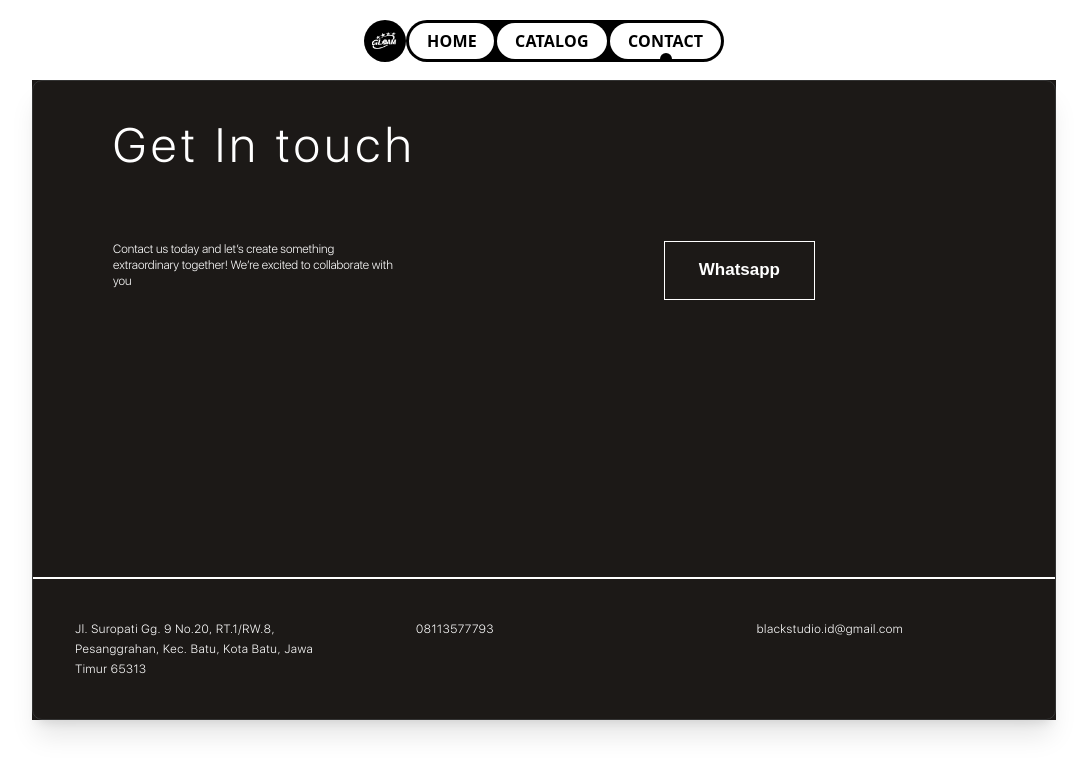
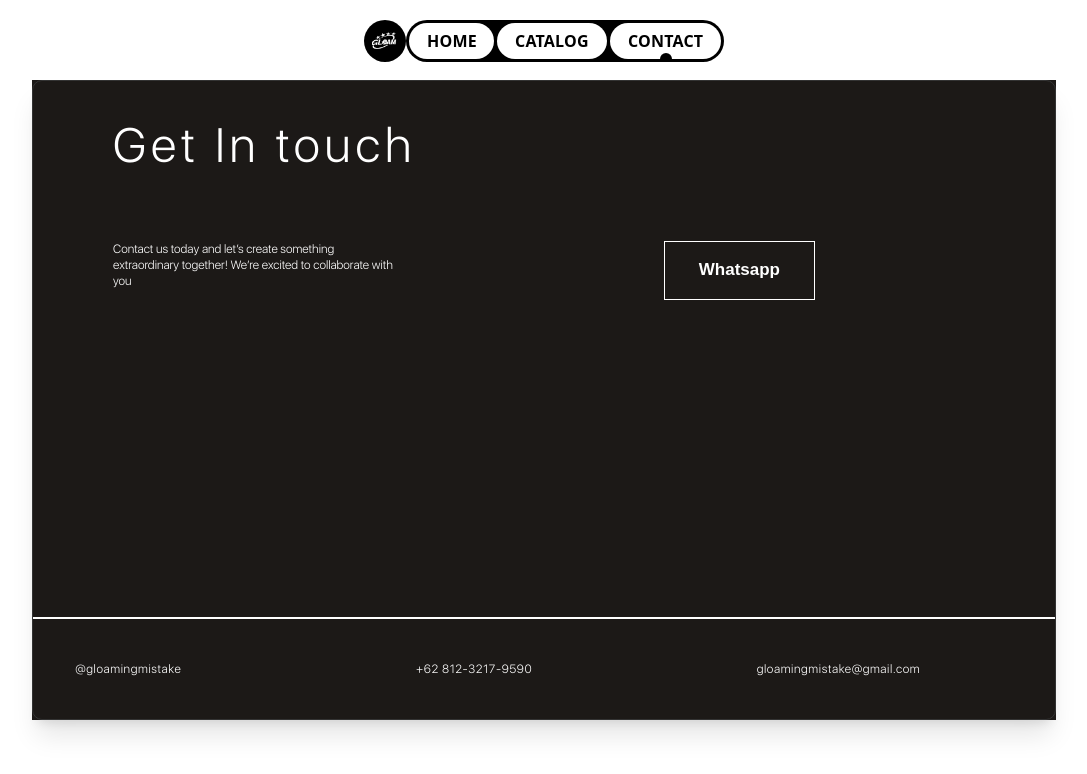
Before and after one commit to imamaffandi/gloam-frontend, a React (Vite) app: page /contact in a window 1280 px wide. Shown: the top 774 px of the page, without its empty margins (96-1183 px from the left). Built offline with nearby package versions, Linux system fonts and the light colour scheme.

Commit message:
update frontend bug

```diff
--- a/src/pages/Catalog.jsx
+++ b/src/pages/Catalog.jsx
@@ -98,6 +98,21 @@ const Catalog = () => {
                     </div>
                 ))
             )}
+            {/* CTA */}
+            <section className='cta w-full pb-20 lg:pb-5 bg-dark text-white flex flex-col lg:flex-row items-start lg:items-center justify-between gap-3 p-5'>
+                <img src="/logo.png" alt="logo gloam" className="object-contain size-12 lg:size-32" />
+                <div className='flex flex-col items-start lg:items-center gap-2'>
+                    <p className='text-xs'>Nomor Whatsapp GLOAM</p>
+                    <p className='text-xl font-bold tracking-widest'>+62 812-3217-9590</p>
+                    <p className='text-xs'>Copyright gloamingmistake 2025</p>
+                </div>
+                <div className='w-full lg:w-1/3'>
+                    <p className='text-xs'>Email</p>
+                    <p className='text-xl font-bold tracking-widest'>gloamingmistake@gmail.com</p>
+                    <p className='text-xs pt-3'>Instagram</p>
+                    <p className='text-xl font-bold tracking-widest'>@gloamingmistake</p>
+                </div>
+            </section>
         </main>
     );
 };
--- a/src/pages/Contact.jsx
+++ b/src/pages/Contact.jsx
@@ -25,16 +25,15 @@ const Contact = () => {
                         </div>
                         <div className="border-t-2 absolute bottom-10 flex items-start pt-10 justify-around w-full">
                             <a
-                                href="https://maps.app.goo.gl/ZnTjKwudWgqMezyB8"
+                                href="https://instagram.com/gloamingmistake"
                                 target="_blank"
                                 className="w-64 tracking-wider text-xs/5"
                             >
-                                Jl. Suropati Gg. 9 No.20, RT.1/RW.8, Pesanggrahan, Kec. Batu, Kota
-                                Batu, Jawa Timur 65313
+                                @gloamingmistake
                             </a>
-                            <p className="w-64 tracking-wider text-xs/5">08113577793</p>
+                            <p className="w-64 tracking-wider text-xs/5">+62 812-3217-9590</p>
                             <p className="w-64 tracking-wider text-xs/5">
-                                blackstudio.id@gmail.com
+                                gloamingmistake@gmail.com
                             </p>
                         </div>
                     </section>
```
Also changed, not shown: 1 other file (tests, documents, lock files or other folders).
